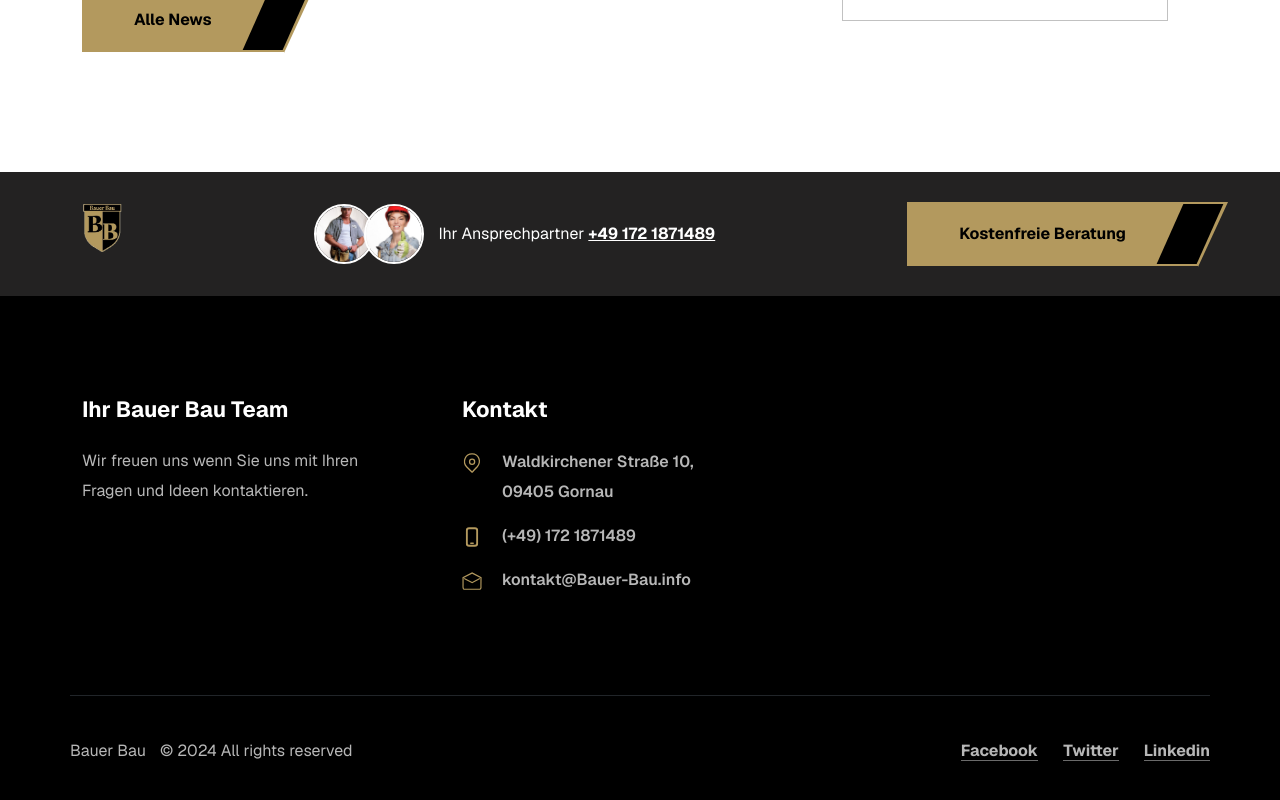
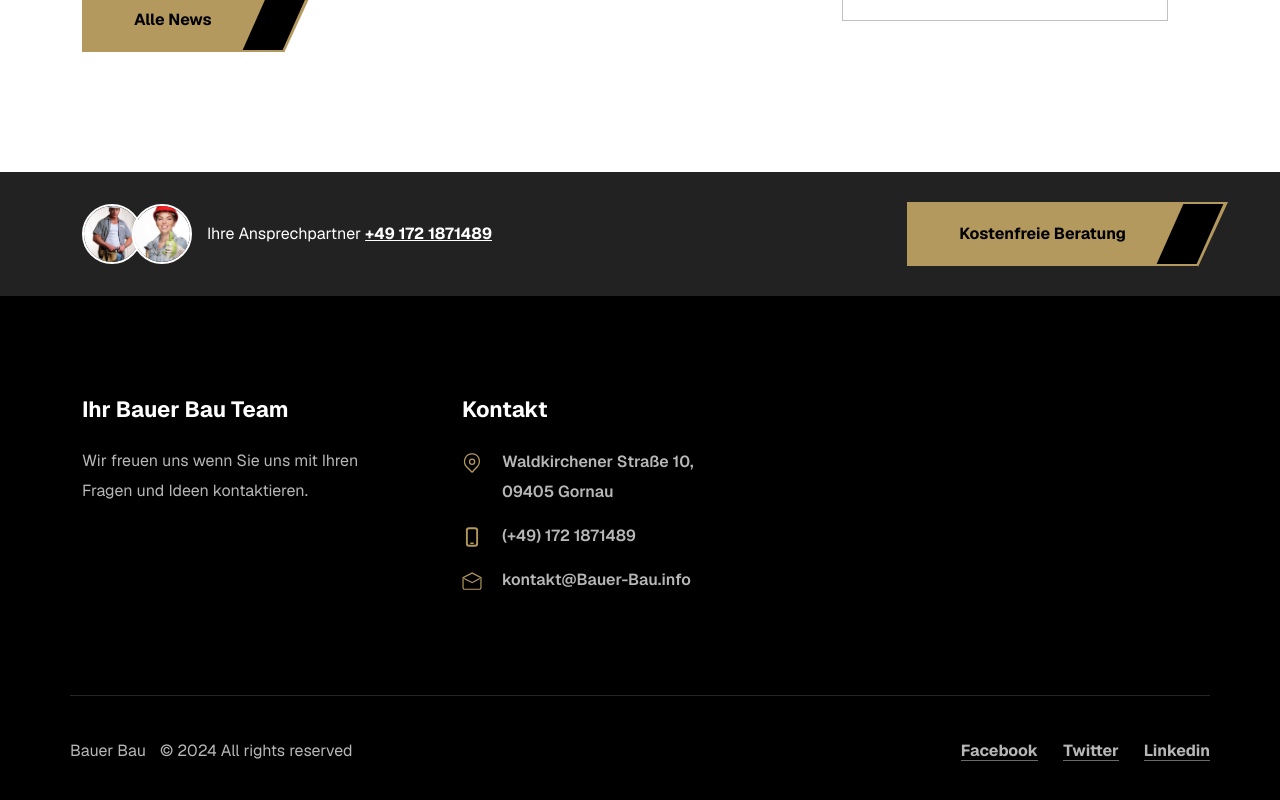
Before and after one commit to daytona675r/Bauer-Bau, a Next.js app: page / in a window 1280 px wide. Shown: the part 4467-5267 px from the top of the page. Built offline with nearby package versions, Linux system fonts and the light colour scheme; some icons are missing.

Commit message:
Edit: foot logo removed

```diff
--- a/src/layouts/footers/DefaultFooter.js
+++ b/src/layouts/footers/DefaultFooter.js
@@ -8,11 +8,11 @@
                 <div className="container">
                     <div className="row">
                         <div className="footer-first">
-                <div className="footer-logo">
-                    <Link href="/">
-                        <img src={appData.footer.logo.image} alt={appData.footer.logo.alt} />
-                    </Link>
-                </div>
+                            {/*<div className="footer-logo">*/}
+                            {/*    <Link href="/">*/}
+                            {/*        <img src={appData.footer.logo.image} alt={appData.footer.logo.alt} />*/}
+                            {/*    </Link>*/}
+                            {/*</div>*/}
                             <div className="contact-info d-flex-all">
                                 <div className="images d-flex-all justify-content-start">
                                     <figure>
@@ -22,7 +22,7 @@
                                         <img src="/img/sandra.jpg" alt="Contact Images" />
                                     </figure>
                                 </div>
-                    <p>Ihr Ansprechpartner <span>+49 172 1871489</span></p>
+                                <p>Ihre Ansprechpartner <span>+49 172 1871489</span></p>
                             </div>
                             <Link href="/contact" className="theme-btn">
                                 Kostenfreie Beratung <i className="fa-solid fa-angles-right" />
@@ -45,15 +45,15 @@
                                 <h3>Kontakt</h3>
                                 <ul>
                                     <li>
-                            <svg xmlns="http://www.w3.org/2000/svg" xmlnsXlink="http://www.w3.org/1999/xlink" width="79" height="94" viewBox="0 0 79 94"> <defs> <clipPath id="clip-location_B"> <rect width="79" height="94"/> </clipPath> </defs> <g id="location_B" data-name="location B" clipPath="url(#clip-location_B)"> <path id="Path_121" data-name="Path 1" d="M962.855,575.375a3,3,0,0,1-2.1-.861l-26.263-25.826c-11.03-11.993-13.791-27.653-7.492-42a38.334,38.334,0,0,1,34.959-23.117l1.346.009c15.262,0,27.868,8.452,33.722,22.609,6.152,14.878,3.046,31.554-7.912,42.485-.528.555-24.064,25.75-24.064,25.75a3,3,0,0,1-2.129.951Zm-.9-85.8A31.924,31.924,0,0,0,932.49,509.1c-5.313,12.1-2.954,25.342,6.31,35.419l23.963,23.559c15.027-16.085,20.179-21.585,22.274-23.488l-.164-.165c9.233-9.209,11.825-23.318,6.605-35.944a29.677,29.677,0,0,0-28.177-18.9Z" transform="translate(-922.725 -482.15)"/> <path id="Path_23" data-name="Path 2" d="M15,6a9,9,0,1,0,9,9,9.01,9.01,0,0,0-9-9m0-6A15,15,0,1,1,0,15,15,15,0,0,1,15,0Z" transform="translate(25 26)"/> </g> </svg>
+                                        <svg xmlns="http://www.w3.org/2000/svg" xmlnsXlink="http://www.w3.org/1999/xlink" width="79" height="94" viewBox="0 0 79 94"> <defs> <clipPath id="clip-location_B"> <rect width="79" height="94" /> </clipPath> </defs> <g id="location_B" data-name="location B" clipPath="url(#clip-location_B)"> <path id="Path_121" data-name="Path 1" d="M962.855,575.375a3,3,0,0,1-2.1-.861l-26.263-25.826c-11.03-11.993-13.791-27.653-7.492-42a38.334,38.334,0,0,1,34.959-23.117l1.346.009c15.262,0,27.868,8.452,33.722,22.609,6.152,14.878,3.046,31.554-7.912,42.485-.528.555-24.064,25.75-24.064,25.75a3,3,0,0,1-2.129.951Zm-.9-85.8A31.924,31.924,0,0,0,932.49,509.1c-5.313,12.1-2.954,25.342,6.31,35.419l23.963,23.559c15.027-16.085,20.179-21.585,22.274-23.488l-.164-.165c9.233-9.209,11.825-23.318,6.605-35.944a29.677,29.677,0,0,0-28.177-18.9Z" transform="translate(-922.725 -482.15)" /> <path id="Path_23" data-name="Path 2" d="M15,6a9,9,0,1,0,9,9,9.01,9.01,0,0,0-9-9m0-6A15,15,0,1,1,0,15,15,15,0,0,1,15,0Z" transform="translate(25 26)" /> </g> </svg>
                                         <p>{appData.footer.info.address}</p>
                                     </li>
                                     <li>
-                            <svg xmlns="http://www.w3.org/2000/svg" xmlnsXlink="http://www.w3.org/1999/xlink" width="40" height="62" viewBox="0 0 40 62"> <defs> <clipPath id="dasdasdasd"> <rect width="40" height="62"/> </clipPath> </defs> <g id="Mobsdfsdfsdfsdfile" clipPath="url(#dasdasdasd)"> <path id="Path_331" data-name="Path 1" d="M10,6a4,4,0,0,0-4,4V50a4,4,0,0,0,4,4H28a4,4,0,0,0,4-4V10a4,4,0,0,0-4-4H10m0-6H28A10,10,0,0,1,38,10V50A10,10,0,0,1,28,60H10A10,10,0,0,1,0,50V10A10,10,0,0,1,10,0Z" transform="translate(1 1)"/> <path id="Path_2" data-name="Path 2" d="M2.5,0h7a2.5,2.5,0,0,1,0,5h-7a2.5,2.5,0,0,1,0-5Z" transform="translate(14 48)"/> </g> </svg>
+                                        <svg xmlns="http://www.w3.org/2000/svg" xmlnsXlink="http://www.w3.org/1999/xlink" width="40" height="62" viewBox="0 0 40 62"> <defs> <clipPath id="dasdasdasd"> <rect width="40" height="62" /> </clipPath> </defs> <g id="Mobsdfsdfsdfsdfile" clipPath="url(#dasdasdasd)"> <path id="Path_331" data-name="Path 1" d="M10,6a4,4,0,0,0-4,4V50a4,4,0,0,0,4,4H28a4,4,0,0,0,4-4V10a4,4,0,0,0-4-4H10m0-6H28A10,10,0,0,1,38,10V50A10,10,0,0,1,28,60H10A10,10,0,0,1,0,50V10A10,10,0,0,1,10,0Z" transform="translate(1 1)" /> <path id="Path_2" data-name="Path 2" d="M2.5,0h7a2.5,2.5,0,0,1,0,5h-7a2.5,2.5,0,0,1,0-5Z" transform="translate(14 48)" /> </g> </svg>
                                         <p>{appData.footer.info.tel}</p>
                                     </li>
                                     <li>
-                            <svg xmlns="http://www.w3.org/2000/svg" xmlnsXlink="http://www.w3.org/1999/xlink" width="102" height="93" viewBox="0 0 102 93"> <defs> <clipPath id="clip-Email_B"> <rect width="102" height="93"/> </clipPath> </defs> <g id="Email_B" data-name="Email B" clipPath="url(#clip-Email_B)"> <path id="Path_1444" data-name="Path 1" d="M969.85,550.4,927.766,528.2l2.8-5.307,39.229,20.7,37.712-20.677,2.885,5.261Z" transform="translate(-918 -492)"/> <path id="Path_24" data-name="Path 2" d="M969.562,494.385l48.391,25.361,0,1.818c-.023,17.272-.043,42.814-.012,47.124l.012.024v.709c0,5.426-1.516,9.425-4.508,11.885a10.4,10.4,0,0,1-6.575,2.344l-75.5-.016c-3.557.071-5.965-.931-7.717-2.752-2.4-2.5-3.517-6.391-3.317-11.577l.065-1.194c.116-5.315.029-29.954-.067-46.535l-.011-1.842Zm42.386,28.988-42.411-22.227-43.2,22.238c.189,32.939.239,42.8-.143,46.148l.13.005c-.168,4.351.8,6.309,1.645,7.185a3.342,3.342,0,0,0,2.458.984l76.043-.071a4.65,4.65,0,0,0,3.16-.963c1.517-1.248,2.319-3.754,2.319-7.25h.09C1011.893,566.689,1011.9,557.566,1011.947,523.373Z" transform="translate(-918 -492)"/> </g> </svg>
+                                        <svg xmlns="http://www.w3.org/2000/svg" xmlnsXlink="http://www.w3.org/1999/xlink" width="102" height="93" viewBox="0 0 102 93"> <defs> <clipPath id="clip-Email_B"> <rect width="102" height="93" /> </clipPath> </defs> <g id="Email_B" data-name="Email B" clipPath="url(#clip-Email_B)"> <path id="Path_1444" data-name="Path 1" d="M969.85,550.4,927.766,528.2l2.8-5.307,39.229,20.7,37.712-20.677,2.885,5.261Z" transform="translate(-918 -492)" /> <path id="Path_24" data-name="Path 2" d="M969.562,494.385l48.391,25.361,0,1.818c-.023,17.272-.043,42.814-.012,47.124l.012.024v.709c0,5.426-1.516,9.425-4.508,11.885a10.4,10.4,0,0,1-6.575,2.344l-75.5-.016c-3.557.071-5.965-.931-7.717-2.752-2.4-2.5-3.517-6.391-3.317-11.577l.065-1.194c.116-5.315.029-29.954-.067-46.535l-.011-1.842Zm42.386,28.988-42.411-22.227-43.2,22.238c.189,32.939.239,42.8-.143,46.148l.13.005c-.168,4.351.8,6.309,1.645,7.185a3.342,3.342,0,0,0,2.458.984l76.043-.071a4.65,4.65,0,0,0,3.16-.963c1.517-1.248,2.319-3.754,2.319-7.25h.09C1011.893,566.689,1011.9,557.566,1011.947,523.373Z" transform="translate(-918 -492)" /> </g> </svg>
                                         <p>{appData.footer.info.email}</p>
                                     </li>
                                 </ul>
--- a/src/styles/scss/_color.scss
+++ b/src/styles/scss/_color.scss
@@ -23,10 +23,6 @@
 .loading-text .letter:nth-child(5)::before
  {
     background-color: $accent-bg;
-}
-
-.theme-btn {
-    background: $accent-2;
 }
 
 /*Dark bg color*/
```
Lines whose indentation alone changed are shown as unchanged.
